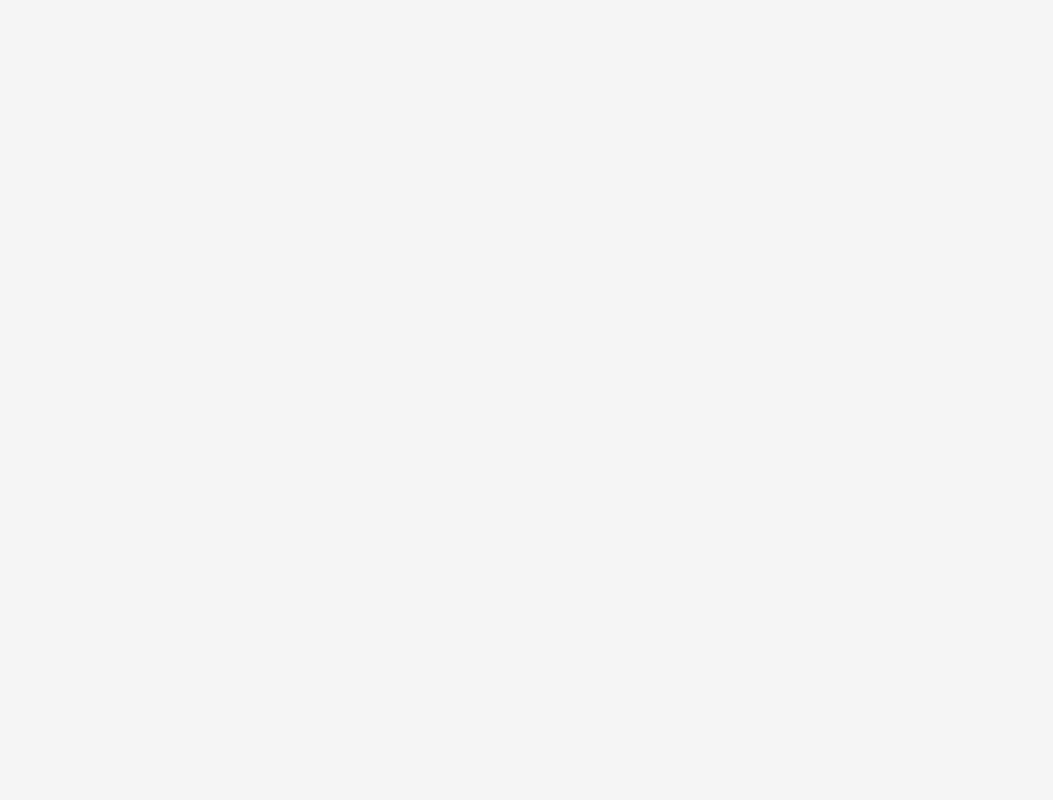
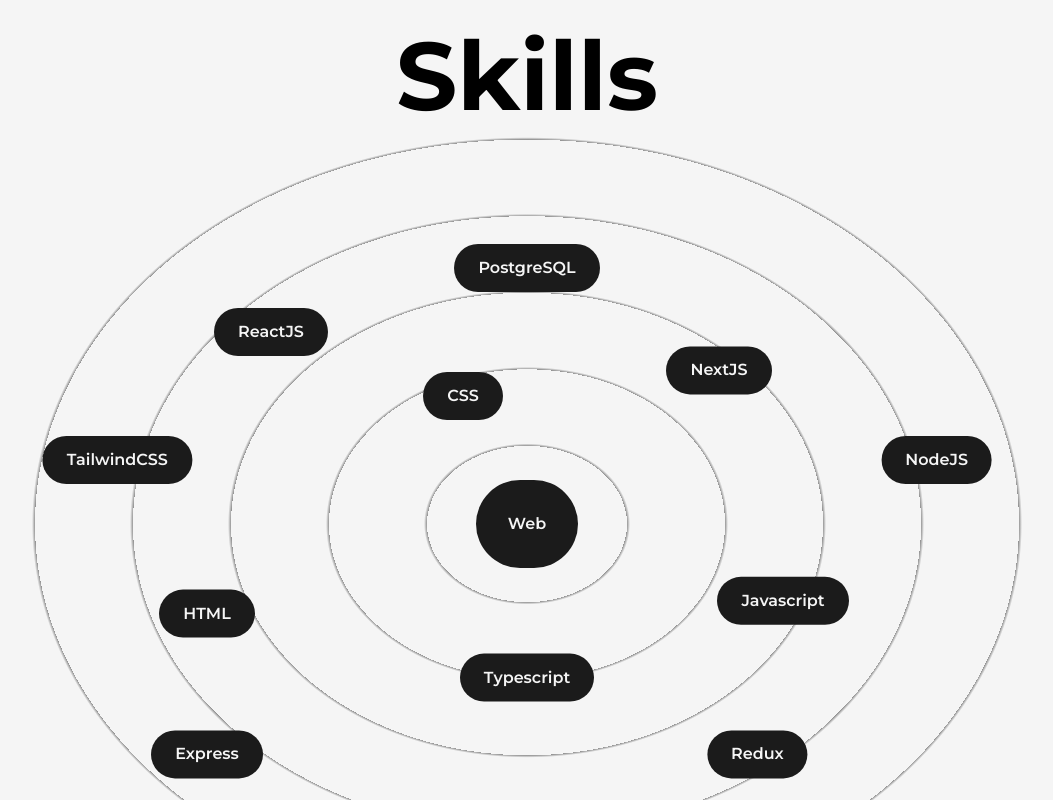
Before and after one commit to LucianoMas26/luciano-portfolio, a Next.js app: page /about in a window 1280 px wide. Shown: the part 1160-1960 px from the top of the page, without its empty margins (113-1166 px from the left). Before the commit the page ends 1158 px from the top, so only its background shows below. Built offline with nearby package versions, Linux system fonts and the light colour scheme.

Commit message:
"adding skills section"

```diff
--- a/app/about/page.tsx
+++ b/app/about/page.tsx
@@ -7,6 +7,7 @@ import profileImage from "@/images/profilePicAbout.png"
 import { useRef, useEffect } from "react"
 import { useMotionValue, useSpring } from "framer-motion"
 import { useInView } from "framer-motion"
+import { Skills } from "@/components/Skills/Skills"
 
 interface AnimatedNumberProps {
   value: number
@@ -104,6 +105,7 @@ export default function About() {
               </div>
             </div>
           </div>
+          <Skills />
         </MainLayout>
       </main>
     </>
--- /dev/null
+++ b/components/Skills/Skills.tsx
@@ -0,0 +1,49 @@
+import { motion } from "framer-motion"
+
+interface SkillTypes {
+  name: string
+  x: string
+  y: string
+}
+
+const Skill = ({ name, x, y }: SkillTypes) => {
+  return (
+    <motion.div
+      className="flex items-center justify-center rounded-full font-semibold bg-dark text-light py-3 px-6 shadow-dark cursor-pointer absolute"
+      whileHover={{ scale: 1.05 }}
+      initial={{ x: 0, y: 0 }}
+      whileInView={{ x: x, y: y }}
+      transition={{ duration: 1.5 }}
+      viewport={{ once: true }}
+    >
+      {name}
+    </motion.div>
+  )
+}
+
+export const Skills = () => {
+  return (
+    <>
+      <h2 className="font-bold text-8xl mt-64 w-full text-center">Skills</h2>
+      <div className="w-full h-screen relative flex items-center justify-center rounded-full bg-circularLight">
+        <motion.div
+          className="flex items-center justify-center rounded-full font-semibold bg-dark text-light p-8 shadow-dark cursor-pointer"
+          whileHover={{ scale: 1.05 }}
+        >
+          Web
+        </motion.div>
+        <Skill name="HTML" x="-25vw" y="7vw" />
+        <Skill name="CSS" x="-5vw" y="-10vw" />
+        <Skill name="Javascript" x="20vw" y="6vw" />
+        <Skill name="Typescript" x="0vw" y="12vw" />
+        <Skill name="ReactJS" x="-20vw" y="-15vw" />
+        <Skill name="NextJS" x="15vw" y="-12vw" />
+        <Skill name="NodeJS" x="32vw" y="-5vw" />
+        <Skill name="PostgreSQL" x="0vw" y="-20vw" />
+        <Skill name="Express" x="-25vw" y="18vw" />
+        <Skill name="Redux" x="18vw" y="18vw" />
+        <Skill name="TailwindCSS" x="-32vw" y="-5vw" />
+      </div>
+    </>
+  )
+}
```
